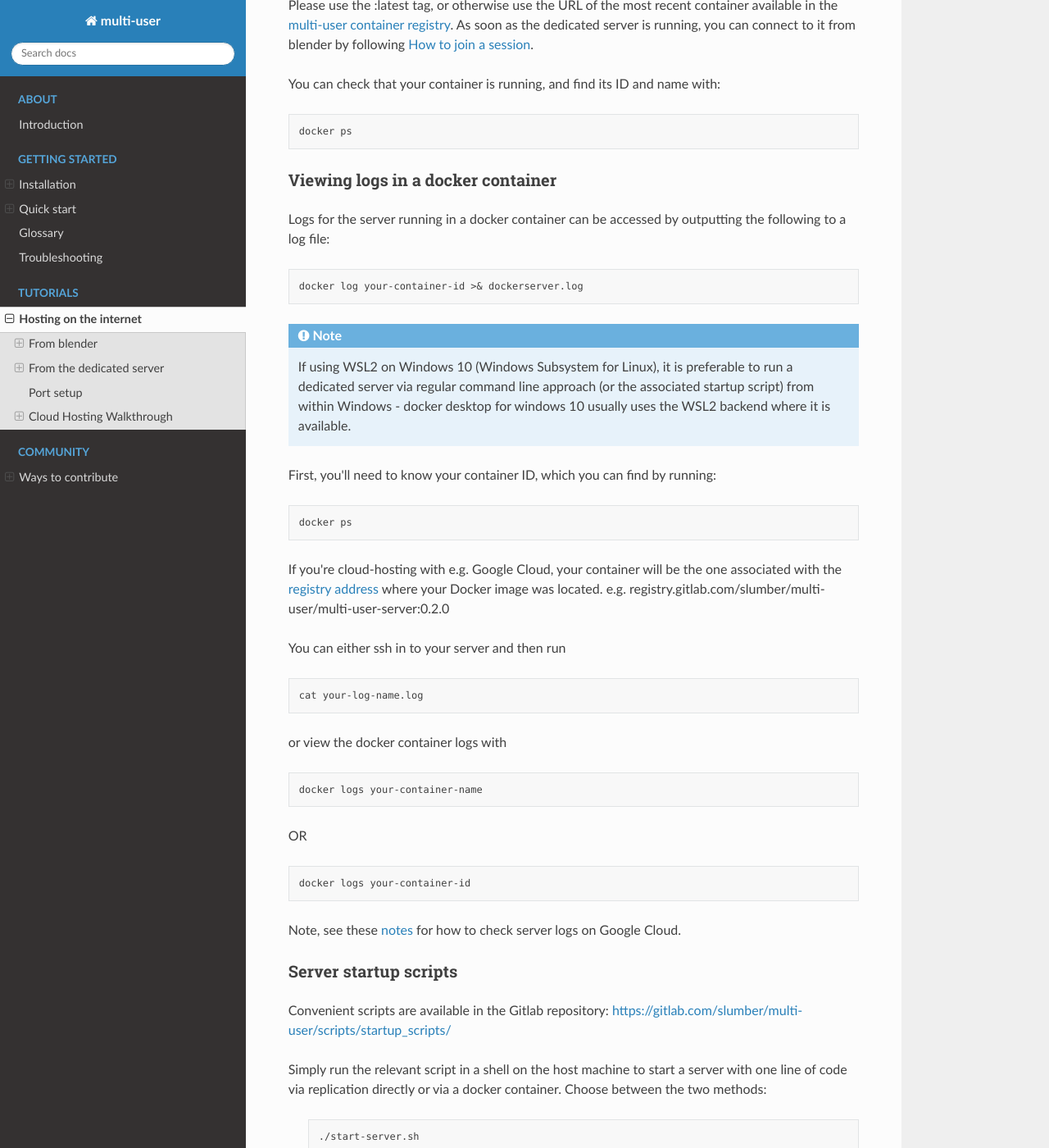
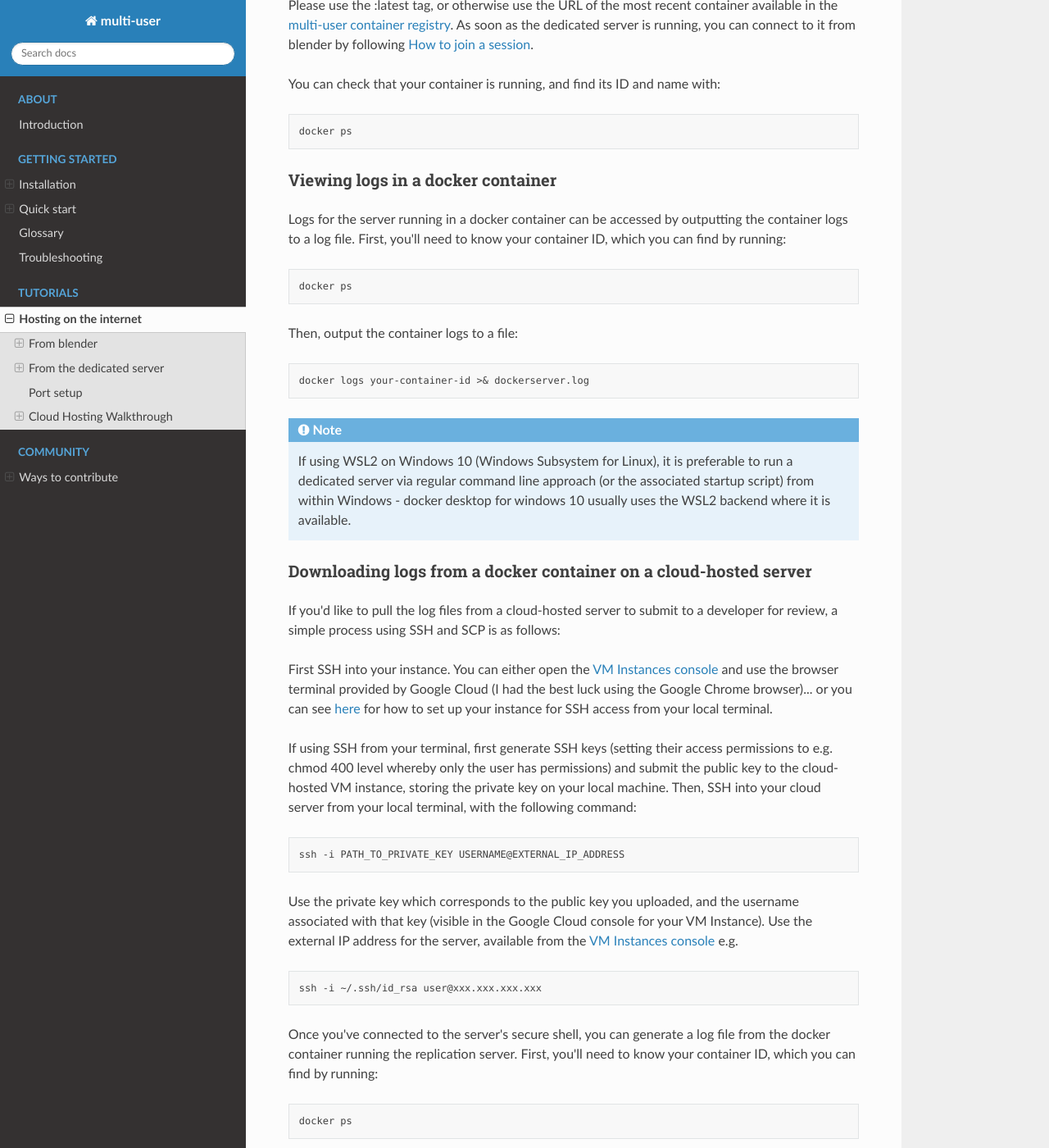
Before and after one commit to AvvyB/blender-multi-user, a Sphinx documentation site: the page built from docs/tutorials/hosting_guide.rst, in a window 1280 px wide and 1400 px high, scrolled down 7527 px. Shown: the whole window at 82% size. Built offline with Sphinx 7.4.7 and the Read the Docs theme 2.0.0, drawn with Linux system fonts in a browser that asks for light colours; some of the changed text lies outside the part shown.

Commit message:
document how to retrieve cloud-hosted server logs

```diff
--- a/docs/tutorials/hosting_guide.rst
+++ b/docs/tutorials/hosting_guide.rst
@@ -258,33 +258,55 @@
 .. _docker-logs:
 
 Viewing logs in a docker container
------------------------------------
+----------------------------------
 
-Logs for the server running in a docker container can be accessed by outputting the following to a log file:
+Logs for the server running in a docker container can be accessed by outputting the container logs to a log file. First, you'll need to know your container ID, which you can find by running:
 
 .. code-block:: bash
 
-    docker log your-container-id >& dockerserver.log
+    docker ps
+
+Then, output the container logs to a file:
+
+.. code-block:: bash
+
+    docker logs your-container-id >& dockerserver.log
 
 .. Note:: If using WSL2 on Windows 10 (Windows Subsystem for Linux), it is preferable to run a dedicated server via regular command line approach (or the associated startup script) from within Windows - docker desktop for windows 10 usually uses the WSL2 backend where it is available.
 
 .. This may not be true. Need to write up how to locally start a docker container from WSL2
 
-First, you'll need to know your container ID, which you can find by running:
+
+Downloading logs from a docker container on a cloud-hosted server
+-----------------------------------------------------------------
+
+If you'd like to pull the log files from a cloud-hosted server to submit to a developer for review, a simple process using SSH and SCP is as follows:
+
+First SSH into your instance. You can either open the `VM Instances console <https://console.cloud.google.com/compute/instances>`_ and use the browser terminal provided by Google Cloud (I had the best luck using the Google Chrome browser)... or you can see `here <https://cloud.google.com/compute/docs/instances/connecting-advanced#thirdpartytools>`_ for how to set up your instance for SSH access from your local terminal.
+
+If using SSH from your terminal, first generate SSH keys (setting their access permissions to e.g. chmod 400 level whereby only the user has permissions) and submit the public key to the cloud-hosted VM instance, storing the private key on your local machine.
+Then, SSH into your cloud server from your local terminal, with the following command:
+
+.. code-block:: bash
+
+    ssh -i PATH_TO_PRIVATE_KEY USERNAME@EXTERNAL_IP_ADDRESS
+
+Use the private key which corresponds to the public key you uploaded, and the username associated with that key (visible in the Google Cloud console for your VM Instance). Use the external IP address for the server, available from the `VM Instances console <https://console.cloud.google.com/compute/instances>`_
+e.g.
+
+.. code-block:: bash
+
+    ssh -i ~/.ssh/id_rsa user@xxx.xxx.xxx.xxx
+
+Once you've connected to the server's secure shell, you can generate a log file from the docker container running the replication server. First, you'll need to know your container ID, which you can find by running:
 
 .. code-block:: bash
 
     docker ps
 
-If you're cloud-hosting with e.g. Google Cloud, your container will be the one associated with the `registry address <https://gitlab.com/slumber/multi-user/container_registry/1174180>`_ where your Docker image was located. e.g. registry.gitlab.com/slumber/multi-user/multi-user-server:0.2.0
+If you're cloud-hosting with e.g. Google Cloud, your container will be the one associated with the `registry address <https://gitlab.com/slumber/multi-user/container_registry/1174180>`_ where your Docker image was located. e.g. registry.gitlab.com/slumber/multi-user/multi-user-server:latest
 
-You can either ssh in to your server and then run
-
-.. code-block:: bash
-
-    cat your-log-name.log
-
-or view the docker container logs with
+To view the docker container logs, run:
 
 .. code-block:: bash
 
@@ -296,7 +318,29 @@
 
     docker logs your-container-id
 
-Note, see these `notes <https://cloud.google.com/compute/docs/containers/deploying-containers?_ga=2.113663175.-1396941296.1606125558#viewing_container_logs>`_ for how to check server logs on Google Cloud.
+To save the output to a file, run:
+
+.. code-block:: bash
+
+    docker logs your-container-id >& dockerserver.log
+
+Now that the server logs are available in a file, we can disconnect from the secure shell (SSH), and then copy the file to the local machine using SCP. In your local terminal, execute the following:
+
+.. code-block:: bash
+
+    scp -i PATH_TO_PRIVATE_KEY USERNAME@EXTERNAL_IP_ADDRESS:"dockerserver.log" LOCAL_PATH_TO_COPY_FILE_TO
+
+e.g.
+
+.. code-block:: bash
+
+    scp -i ~/.ssh/id_rsa user@xxx.xxx.xxx.xxx:"dockerserver.log" .
+
+This copies the file dockerserver.log generated in the previous step to the current directory on the local machine. From there, you can send it to the multi-user maintainers for review.
+
+
+.. Note:: See these `notes <https://cloud.google.com/compute/docs/containers/deploying-containers?_ga=2.113663175.-1396941296.1606125558#viewing_container_logs>`_ for how to check server logs on Google Cloud using other tools.
+
 
 .. _serverstartscripts:
 
```
